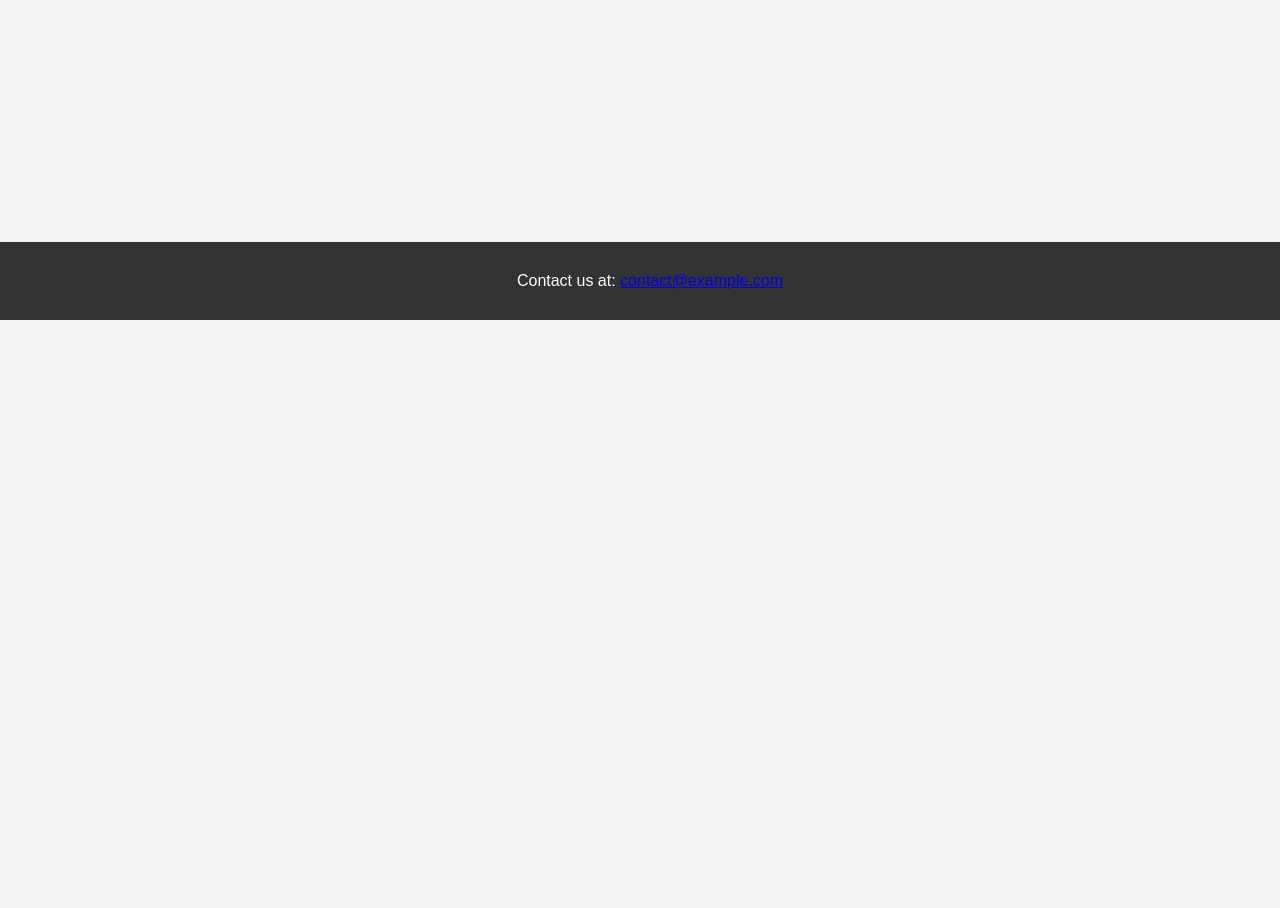
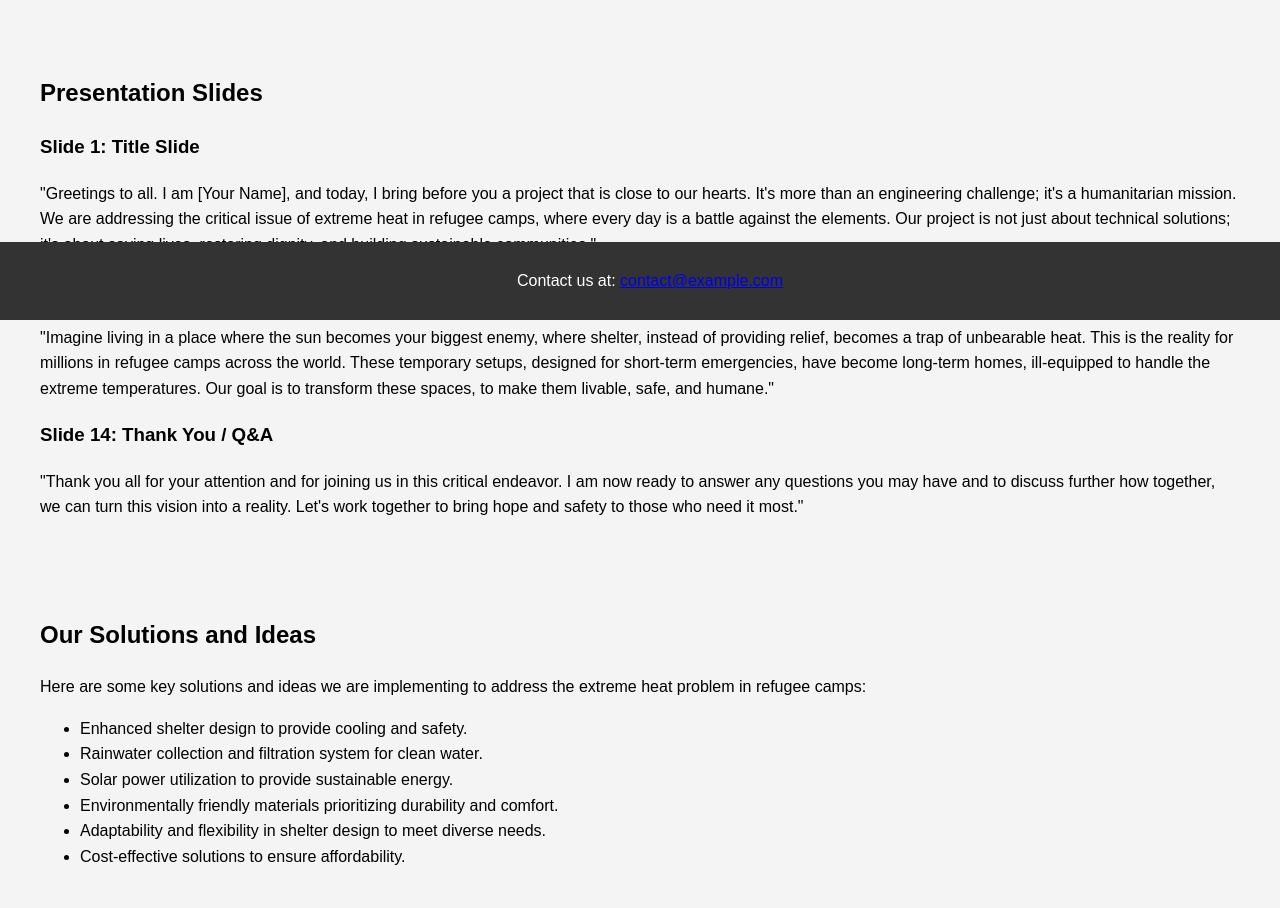
Before and after one commit to hsohail7/World-Engineering-Day-Hackathon, a plain HTML site: page Index.html in a window 1280 px wide. Shown: the part 480-1388 px from the top of the page. Before the commit the page ends 800 px from the top, so only its background shows below. Drawn offline with Linux system fonts and the light colour scheme.

Commit message:
Update Index.html

```diff
--- a/Index.html
+++ b/Index.html
@@ -24,10 +24,52 @@
         <!-- You can add more elements like images, lists, etc. -->
     </section>
 
+    <!-- Presentation Slides -->
+    <section>
+        <h2>Presentation Slides</h2>
+
+        <div class="slide">
+            <h3>Slide 1: Title Slide</h3>
+            <p>
+                "Greetings to all. I am [Your Name], and today, I bring before you a project that is close to our hearts. It's more than an engineering challenge; it's a humanitarian mission. We are addressing the critical issue of extreme heat in refugee camps, where every day is a battle against the elements. Our project is not just about technical solutions; it's about saving lives, restoring dignity, and building sustainable communities."
+            </p>
+        </div>
+
+        <div class="slide">
+            <h3>Slide 2: Introduction to the Problem</h3>
+            <p>
+                "Imagine living in a place where the sun becomes your biggest enemy, where shelter, instead of providing relief, becomes a trap of unbearable heat. This is the reality for millions in refugee camps across the world. These temporary setups, designed for short-term emergencies, have become long-term homes, ill-equipped to handle the extreme temperatures. Our goal is to transform these spaces, to make them livable, safe, and humane."
+            </p>
+        </div>
+
+        <!-- Add more slides here -->
+
+        <div class="slide">
+            <h3>Slide 14: Thank You / Q&A</h3>
+            <p>
+                "Thank you all for your attention and for joining us in this critical endeavor. I am now ready to answer any questions you may have and to discuss further how together, we can turn this vision into a reality. Let's work together to bring hope and safety to those who need it most."
+            </p>
+        </div>
+    </section>
+
     <footer>
         <p>Contact us at: <a href="mailto:contact@example.com">contact@example.com</a></p>
     </footer>
 
-    <script type="text/javascript" src="script.js"></script>
+    <!-- Include your solutions and ideas here -->
+    <section id="solutions-and-ideas">
+        <h2>Our Solutions and Ideas</h2>
+        <p>
+            Here are some key solutions and ideas we are implementing to address the extreme heat problem in refugee camps:
+        </p>
+        <ul>
+            <li>Enhanced shelter design to provide cooling and safety.</li>
+            <li>Rainwater collection and filtration system for clean water.</li>
+            <li>Solar power utilization to provide sustainable energy.</li>
+            <li>Environmentally friendly materials prioritizing durability and comfort.</li>
+            <li>Adaptability and flexibility in shelter design to meet diverse needs.</li>
+            <li>Cost-effective solutions to ensure affordability.</li>
+        </ul>
+    </section>
 </body>
 </html>
```
